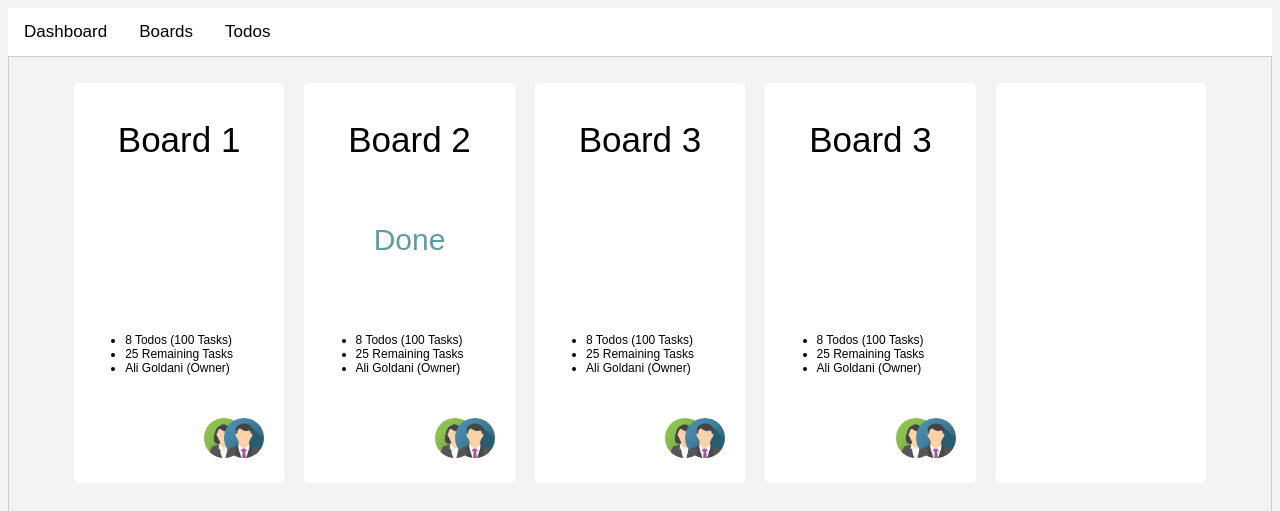
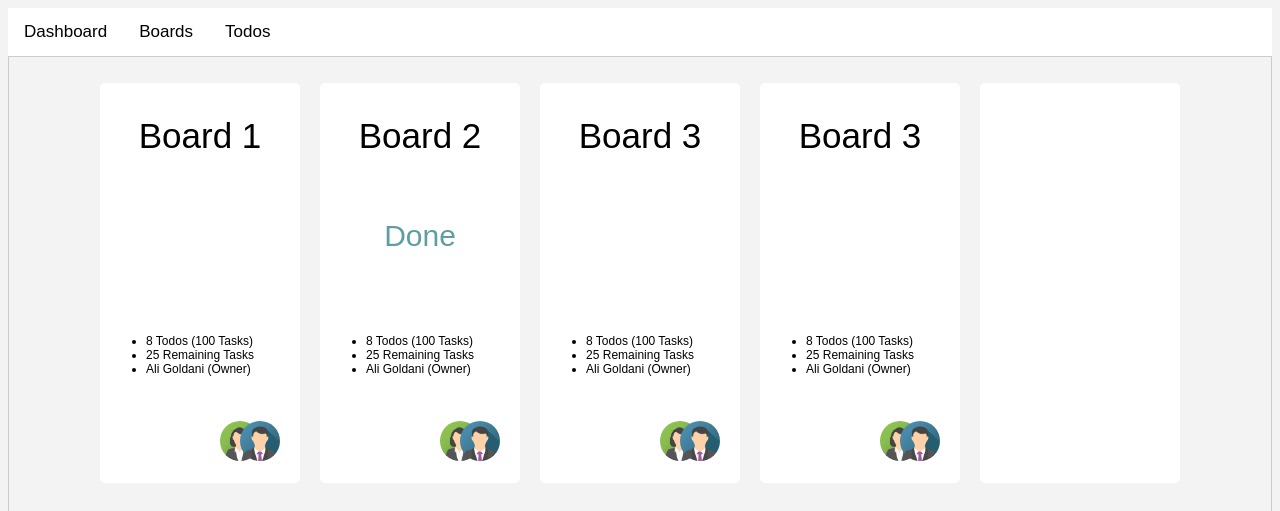
Before and after one commit to part-cadet/todo-server, a website: page index.html in a window 1280 px wide. Shown: the top 511 px of the page. Drawn offline with nearby package versions, Linux system fonts and the light colour scheme; files that its build step writes are made by us from their sources.

Commit message:
Dashboard style updated

```diff
--- a/assets/scss/_dashboard.scss
+++ b/assets/scss/_dashboard.scss
@@ -1,5 +1,11 @@
 $primaryColor: cadetblue;
 
+.boardBoxOrganizer {
+    display: flex;
+    justify-content: center;
+}
+
+.boardBoxOrganizer {
     .boardBox {
         box-sizing: border-box;
         display: flex;
@@ -9,7 +15,7 @@ $primaryColor: cadetblue;
         padding-top: 10px;
         padding-bottom: 1%;
     }
-
+}
 
 
 .boardBox {
--- a/index.html
+++ b/index.html
@@ -25,6 +25,7 @@
 
 	<div id="Dashboard" class="tabcontent">
 
+		<div class="boardBoxOrganizer">
 			<div id="boardBox" class="boardBox">
 
 				<div class="board">
@@ -84,7 +85,7 @@
 				</div>
 				<div class="board"></div>
 			</div>
-
+		</div>
 
 	</div>
 
```
Lines whose indentation alone changed are shown as unchanged.
